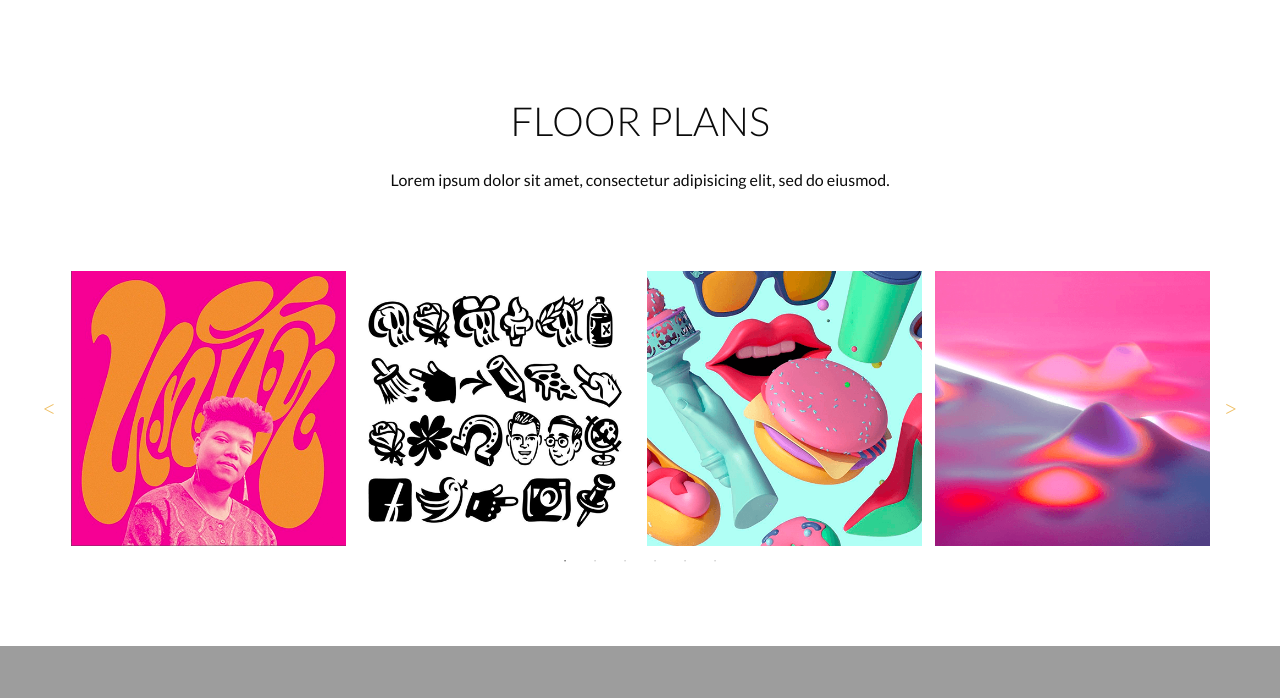
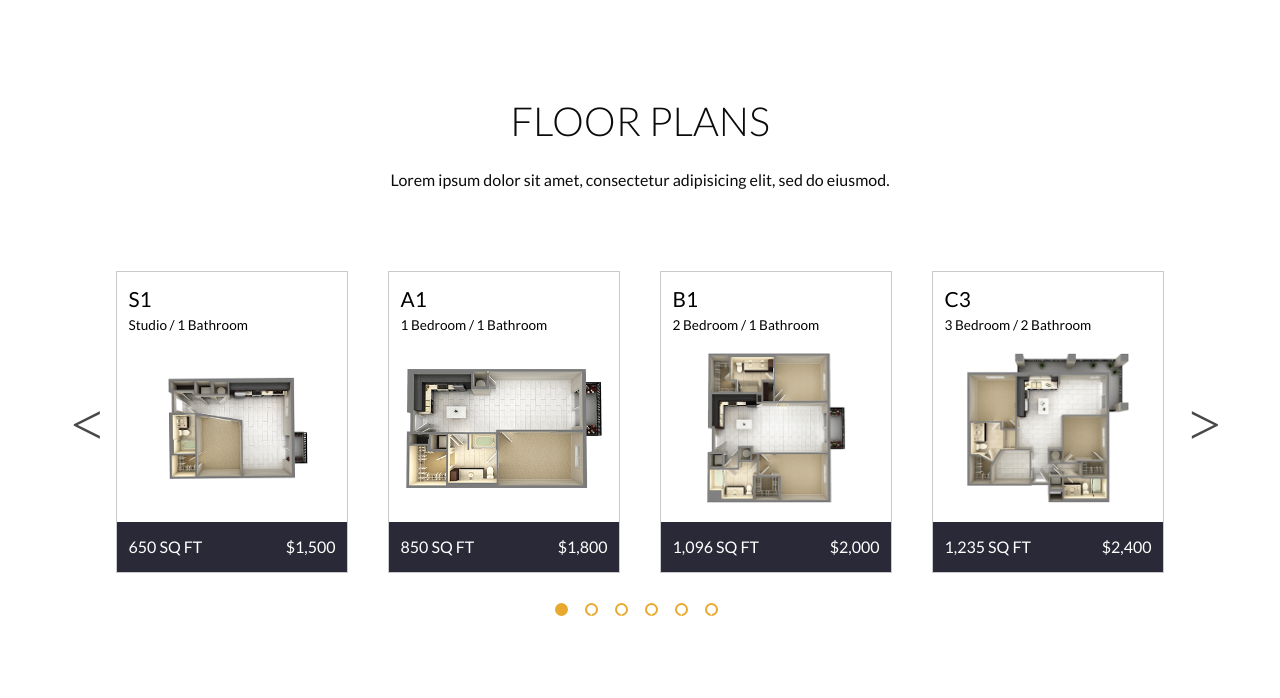
Before and after one commit to egmatti/wordpress-web-developer-candidate-site, a PHP site: page / in a window 1280 px wide. Shown: the part 802-1500 px from the top of the page. Before the commit the page ends 1448 px from the top, so only its background shows below. Run offline with PHP 8.4, Linux system fonts and the light colour scheme; some libraries are stand-ins or nearby versions; some web fonts are replaced.

Commit message:
Styled floor plan slider posts

```diff
--- a/css/style.css
+++ b/css/style.css
@@ -818,7 +818,7 @@ header {
 #home-page .floor-plans-section {
   background: #fff;
   height: auto;
-  margin: 100px 0;
+  margin: 100px 0 125px 0;
   width: 100%; }
   #home-page .floor-plans-section__description {
     margin: 0 20%;
@@ -828,47 +828,120 @@ header {
       color: #0b0b0b;
       margin-bottom: 20px; }
 
-#home-page .floor-plans-slider-for--desktop {
+#home-page .floor-plans-slider--desktop {
   display: block; }
   @media (min-width: 0px) and (max-width: 767px) {
-    #home-page .floor-plans-slider-for--desktop {
+    #home-page .floor-plans-slider--desktop {
       display: none; } }
   @media (min-width: 768px) and (max-width: 1025px) {
-    #home-page .floor-plans-slider-for--desktop {
+    #home-page .floor-plans-slider--desktop {
       display: none; } }
 
-#home-page .floor-plans-slider-for--tablet {
+#home-page .floor-plans-slider--tablet {
   display: none; }
   @media (min-width: 768px) and (max-width: 1025px) {
-    #home-page .floor-plans-slider-for--tablet {
+    #home-page .floor-plans-slider--tablet {
       display: block; } }
 
-#home-page .floor-plans-slider-for--mobile {
+#home-page .floor-plans-slider--mobile {
   display: none; }
   @media (min-width: 0px) and (max-width: 767px) {
-    #home-page .floor-plans-slider-for--mobile {
+    #home-page .floor-plans-slider--mobile {
       display: block; } }
 
-#home-page .floor-plans-section .slick-prev:before, .slick-next:before {
+#home-page .floor-plans-section .slick-dots {
+  bottom: -50px; }
+
+#home-page .floor-plans-section .slick-dots li button {
+  margin: 0;
+  padding: 0; }
+
+#home-page .floor-plans-section .slick-dots li button:before {
+  border: 2px solid #e9a92f;
+  border-radius: 100%;
+  box-sizing: border-box;
+  color: #fff;
+  height: 12.5px;
+  opacity: 1;
+  width: 12.5px; }
+
+#home-page .floor-plans-section .slick-dots li.slick-active button:before {
+  background: #e9a92f;
   color: #e9a92f; }
+
+#home-page .floor-plans-section .slick-prev, #home-page .floor-plans-section .slick-next {
+  top: 45%; }
+
+#home-page .floor-plans-section .slick-prev:before, #home-page .floor-plans-section .slick-next:before {
+  color: #0b0b0b;
+  font-size: 3.5rem; }
 
 #home-page .floor-plans-div {
   height: auto;
-  padding-left: 5%;
-  padding-right: 5%;
+  padding-left: 7.5%;
+  padding-right: 7.5%;
   padding-top: 75px; }
   @media (min-width: 0px) and (max-width: 767px) {
     #home-page .floor-plans-div {
       padding: 50px 10%;
       width: 80%; } }
 
-#home-page .floor-plans-slider-for__post {
-  align-items: baseline;
+#home-page .floor-plans-post {
+  border: 1.25px solid #cacaca;
+  height: 300px;
+  margin: 0 20px;
+  position: relative; }
+
+#home-page .floor-plans-post__title-container {
+  height: auto;
+  margin: 15px 5% 0 5%;
+  width: 90%; }
+
+#home-page .floor-plans-post__title, #home-page .floor-plans-post__subtitle {
+  display: block; }
+
+#home-page .floor-plans-post__title {
+  font-size: 1.3rem; }
+
+#home-page .floor-plans-post__subtitle {
+  font-size: 0.85rem;
+  padding-top: 7.5px; }
+
+#home-page .floor-plans-post__image-container {
+  align-items: center;
   display: flex;
-  justify-content: center; }
+  justify-content: center;
+  width: 100%; }
 
-#home-page .floor-plans-slider-for__post img {
-  height: 275px;
-  object-fit: contain; }
+#home-page .floor-plans-post__image {
+  height: auto;
+  margin: 0px 7.5%;
+  max-height: 150px;
+  object-fit: contain;
+  width: 85%; }
+
+#home-page .floor-plans-post__details-container {
+  background: #292937;
+  bottom: 0;
+  height: 50px;
+  position: absolute;
+  width: 100%; }
+
+#home-page .floor-plans-post__dimensions, #home-page .floor-plans-post__price {
+  position: relative;
+  top: 50%;
+  -webkit-transform: translateY(-50%);
+  -ms-transform: translateY(-50%);
+  transform: translateY(-50%);
+  color: #fff;
+  text-transform: uppercase; }
+
+#home-page .floor-plans-post__dimensions {
+  float: left;
+  margin-left: 5%; }
+
+#home-page .floor-plans-post__price {
+  float: right;
+  margin-right: 5%; }
 
 /*# sourceMappingURL=style.css.map */
--- a/index.html
+++ b/index.html
@@ -58,66 +58,126 @@ HOME PAGE
       </div>
 
       <div class=floor-plans-div>
-        <div class="floor-plans-slider-for--desktop">
-          <div class="floor-plans-slider-for__post">
-            <img src="images/home/insta-1.png" alt="Floor Plan 1"/>
+        <div class="floor-plans-slider--desktop">
+          <div class="floor-plans-post">
+            <div class="floor-plans-post__title-container">
+              <span class="floor-plans-post__title">S1</span>
+              <span class="floor-plans-post__subtitle">Studio / 1 Bathroom</span>
+            </div>
+            <div class="floor-plans-post__image-container">
+              <img class="floor-plans-post__image" src="images/floor-plans/S1.png" alt="S1 floor plan"/>
+            </div>
+            <div class="floor-plans-post__details-container">
+              <span class="floor-plans-post__dimensions">650 sq ft</span>
+              <span class="floor-plans-post__price">$1,500</span>
+            </div>
           </div>
-          <div class="floor-plans-slider-for__post">
-            <img src="images/home/insta-2.png" alt="Floor Plan 2"/>
+          <div class="floor-plans-post">
+            <div class="floor-plans-post__title-container">
+              <span class="floor-plans-post__title">A1</span>
+              <span class="floor-plans-post__subtitle">1 Bedroom / 1 Bathroom</span>
+            </div>
+            <div class="floor-plans-post__image-container">
+              <img class="floor-plans-post__image" src="images/floor-plans/A1.png" alt="A1 floor plan"/>
+            </div>
+            <div class="floor-plans-post__details-container">
+              <span class="floor-plans-post__dimensions">850 sq ft</span>
+              <span class="floor-plans-post__price">$1,800</span>
+            </div>
           </div>
-          <div class="floor-plans-slider-for__post">
-            <img src="images/home/insta-3.png" alt="Floor Plan 3"/>
+          <div class="floor-plans-post">
+            <div class="floor-plans-post__title-container">
+              <span class="floor-plans-post__title">B1</span>
+              <span class="floor-plans-post__subtitle">2 Bedroom / 1 Bathroom</span>
+            </div>
+            <div class="floor-plans-post__image-container">
+              <img class="floor-plans-post__image" src="images/floor-plans/B1.png" alt="B1 floor plan"/>
+            </div>
+            <div class="floor-plans-post__details-container">
+              <span class="floor-plans-post__dimensions">1,096 sq ft</span>
+              <span class="floor-plans-post__price">$2,000</span>
+            </div>
           </div>
-          <div class="floor-plans-slider-for__post">
-            <img src="images/home/insta-4.png" alt="Floor Plan 4"/>
+          <div class="floor-plans-post">
+            <div class="floor-plans-post__title-container">
+              <span class="floor-plans-post__title">C3</span>
+              <span class="floor-plans-post__subtitle">3 Bedroom / 2 Bathroom</span>
+            </div>
+            <div class="floor-plans-post__image-container">
+              <img class="floor-plans-post__image" src="images/floor-plans/C3.png" alt="C3 floor plan"/>
+            </div>
+            <div class="floor-plans-post__details-container">
+              <span class="floor-plans-post__dimensions">1,235 sq ft</span>
+              <span class="floor-plans-post__price">$2,400</span>
+            </div>
           </div>
-          <div class="floor-plans-slider-for__post">
-            <img src="images/home/insta-5.png" alt="Floor Plan 5"/>
+          <div class="floor-plans-post">
+            <div class="floor-plans-post__title-container">
+              <span class="floor-plans-post__title">S1</span>
+              <span class="floor-plans-post__subtitle">Studio / 1 Bathroom</span>
+            </div>
+            <div class="floor-plans-post__image-container">
+              <img class="floor-plans-post__image" src="images/floor-plans/S1.png" alt="S1 floor plan"/>
+            </div>
+            <div class="floor-plans-post__details-container">
+              <span class="floor-plans-post__dimensions">650 sq ft</span>
+              <span class="floor-plans-post__price">$1,500</span>
+            </div>
           </div>
-          <div class="floor-plans-slider-for__post">
-            <img src="images/home/insta-6.png" alt="Floor Plan 6"/>
+          <div class="floor-plans-post">
+            <div class="floor-plans-post__title-container">
+              <span class="floor-plans-post__title">A1</span>
+              <span class="floor-plans-post__subtitle">1 Bedroom / 1 Bathroom</span>
+            </div>
+            <div class="floor-plans-post__image-container">
+              <img class="floor-plans-post__image" src="images/floor-plans/A1.png" alt="A1 floor plan"/>
+            </div>
+            <div class="floor-plans-post__details-container">
+              <span class="floor-plans-post__dimensions">850 sq ft</span>
+              <span class="floor-plans-post__price">$1,800</span>
+            </div>
           </div>
         </div>
 
-        <div class="floor-plans-slider-for--tablet">
-          <div class="floor-plans-slider-for__post">
-            <img src="images/home/insta-1.png" alt=""/>
+        <div class="floor-plans-slider--tablet">
+          <div class="floor-plans-post">
+
           </div>
-          <div class="floor-plans-slider-for__post">
-            <img src="images/home/insta-2.png" alt=""/>
+          <div class="floor-plans-post">
+
           </div>
-          <div class="floor-plans-slider-for__post">
-            <img src="images/home/insta-3.png" alt=""/>
+          <div class="floor-plans-post">
+
           </div>
-          <div class="floor-plans-slider-for__post">
-            <img src="images/home/insta-4.png" alt=""/>
+          <div class="floor-plans-post">
+
           </div>
-          <div class="floor-plans-slider-for__post">
-            <img src="images/home/insta-5.png" alt=""/>
+          <div class="floor-plans-post">
+
           </div>
-          <div class="floor-plans-slider-for__post">
-            <img src="images/home/insta-6.png" alt=""/>
+          <div class="floor-plans-post">
+
           </div>
         </div>
 
-        <div class="floor-plans-slider-for--mobile">
-          <div class="floor-plans-slider-for__post">
-            <img src="images/home/insta-1.png" alt=""/>
+        <div class="floor-plans-slider--mobile">
+          <div class="floor-plans-post">
+
           </div>
-          <div class="floor-plans-slider-for__post">
-            <img src="images/home/insta-2.png" alt=""/>
+          <div class="floor-plans-post">
+
           </div>
-          <div class="floor-plans-slider-for__post">
-            <img src="images/home/insta-3.png" alt=""/>
+          <div class="floor-plans-post">
+
           </div>
-          <div class="floor-plans-slider-for__post">
-            <img src="images/home/insta-4.png" alt=""/>
+          <div class="floor-plans-post">
+
           </div>
-          <div class="floor-plans-slider-for__post">
-            <img src="images/home/insta-5.png" alt=""/>
+          <div class="floor-plans-post">
+
           </div>
-          <div class="floor-plans-slider-for__post">
-            <img src="images/home/insta-6.png" alt=""/>
+          <div class="floor-plans-post">
+
           </div>
         </div>
       </div>
--- a/scss/pages/_home.scss
+++ b/scss/pages/_home.scss
@@ -2,10 +2,12 @@
 // HOME PAGE
 // ==========================================
 
+// FLOOR PLANS SECTION
+
 #home-page .floor-plans-section {
   background: $color-body;
   height: auto;
-  margin: 100px 0;
+  margin: 100px 0 125px 0;
   width: 100%;
 
   @include e(description) {
@@ -20,7 +22,7 @@
   }
 }
 
-#home-page .floor-plans-slider-for--desktop {
+#home-page .floor-plans-slider--desktop {
   display: block;
 
   @include media-query(small) {
@@ -32,7 +34,7 @@
   }
 }
 
-#home-page .floor-plans-slider-for--tablet {
+#home-page .floor-plans-slider--tablet {
   display: none;
 
   @include media-query(medium) {
@@ -40,7 +42,7 @@
   }
 }
 
-#home-page .floor-plans-slider-for--mobile {
+#home-page .floor-plans-slider--mobile {
   display: none;
 
   @include media-query(small) {
@@ -48,14 +50,43 @@
   }
 }
 
-#home-page .floor-plans-section .slick-prev:before, .slick-next:before {
+#home-page .floor-plans-section .slick-dots {
+  bottom: -50px;
+}
+
+#home-page .floor-plans-section .slick-dots li button {
+  margin: 0;
+  padding: 0;
+}
+
+#home-page .floor-plans-section .slick-dots li button:before {
+  border: 2px solid $mustard;
+  border-radius: 100%;
+  box-sizing: border-box;
+  color: $color-body;
+  height: 12.5px;
+  opacity: 1;
+  width: 12.5px;
+}
+
+#home-page .floor-plans-section .slick-dots li.slick-active button:before {
+    background: $color-dots-floor-plans;
+    color: $color-dots-floor-plans;
+}
+
+#home-page .floor-plans-section .slick-prev, #home-page .floor-plans-section .slick-next {
+    top: 45%;
+}
+
+#home-page .floor-plans-section .slick-prev:before, #home-page .floor-plans-section .slick-next:before {
     color: $color-arrows-floor-plans;
-  }
+    font-size: 3.5rem;
+}
 
 #home-page .floor-plans-div {
   height: auto;
-  padding-left: 5%;
-  padding-right: 5%;
+  padding-left: 7.5%;
+  padding-right: 7.5%;
   padding-top: 75px;
 
   @include media-query(small) {
@@ -64,11 +95,66 @@
   }
 }
 
-#home-page .floor-plans-slider-for__post {
-  @include flexbox($align: baseline);
+#home-page .floor-plans-post {
+  border: $border-gray;
+  height: 300px;
+  margin: 0 20px;
+  position: relative;
 }
 
-#home-page .floor-plans-slider-for__post img {
-  height: 275px;
+#home-page .floor-plans-post__title-container {
+  height: auto;
+  margin: 15px 5% 0 5%;
+  width: 90%;
+}
+
+#home-page .floor-plans-post__title, #home-page .floor-plans-post__subtitle {
+  display: block;
+}
+
+#home-page .floor-plans-post__title {
+  font-size: 1.3rem;
+}
+
+#home-page .floor-plans-post__subtitle {
+  font-size: 0.85rem;
+  padding-top: 7.5px;
+}
+
+#home-page .floor-plans-post__image-container {
+  @include flexbox();
+  // Height is being calculated in home.js
+  width: 100%;
+}
+
+#home-page .floor-plans-post__image {
+  height: auto;
+  margin: 0px 7.5%;
+  max-height: 150px;
   object-fit: contain;
+  width: 85%;
 }
+
+#home-page .floor-plans-post__details-container {
+  background: $color-floor-plans-post-details;
+  bottom: 0;
+  height: 50px;
+  position: absolute;
+  width: 100%;
+}
+
+#home-page .floor-plans-post__dimensions, #home-page .floor-plans-post__price {
+  @include vertical-align();
+  color: $white;
+  text-transform: uppercase;
+}
+
+#home-page .floor-plans-post__dimensions {
+  float: left;
+  margin-left: 5%;
+}
+
+#home-page .floor-plans-post__price {
+  float: right;
+  margin-right: 5%;
+}
--- a/scss/utilities/_variables.scss
+++ b/scss/utilities/_variables.scss
@@ -7,6 +7,7 @@
 // Color Descriptions
 $white: #fff;
 $black: #0b0b0b;
+$gray: lighten($black, 75%);
 $mustard: #e9a92f;
 $midnight: #292937;
 
@@ -20,9 +21,12 @@ $color-selection: lighten($mustard, 30%);
 $color-nav-item: $black;
 $color-nav-item-hover: $mustard;
 
-$color-arrows-floor-plans: $mustard;
+$color-arrows-floor-plans: $black;
+$color-dots-floor-plans: $mustard;
 
 $color-header: $white;
+
+$color-floor-plans-post-details: $midnight;
 
 
 // FONTS
@@ -50,6 +54,7 @@ $line-height-body-text: 2rem;
 $border-size: 1.25px;
 
 $border-black: 1.25px solid $black;
+$border-gray: 1.25px solid $gray;
 $border-mustard: 1.25px solid $mustard;
 
 
```
Also changed, not shown: js/home.js (+13 -3 lines), images/floor-plans/A1.png (added), images/floor-plans/B1.png (added), images/floor-plans/C3.png (added), images/floor-plans/S1.png (added), images/home/insta-1.png (deleted), images/home/insta-2.png (deleted), images/home/insta-3.png (deleted), images/home/insta-4.png (deleted), images/home/insta-5.png (deleted), images/home/insta-6.png (deleted), images/home/mirror-and-lipstick.png (deleted), 1 other file.
